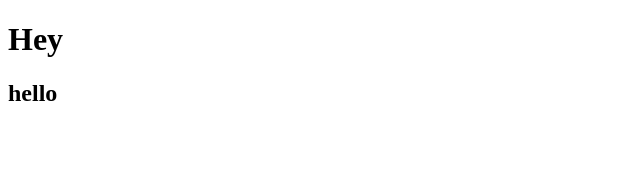
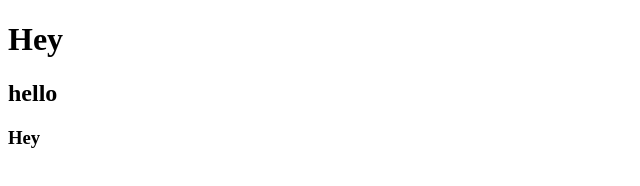
Before and after one commit to ayushmourya1120/popo, a plain HTML site: page index.html in a window 1280 px wide. Shown: the full height of the page, 0-640 px from the left. Drawn offline with Linux system fonts and the light colour scheme.

Commit message:
changes pushing to branch chance1

```diff
--- a/index.html
+++ b/index.html
@@ -8,5 +8,6 @@
 <body>
     <h1>Hey</h1>
     <h2>hello</h2>
+    <h3>Hey</h3>
 </body>
 </html>
```
